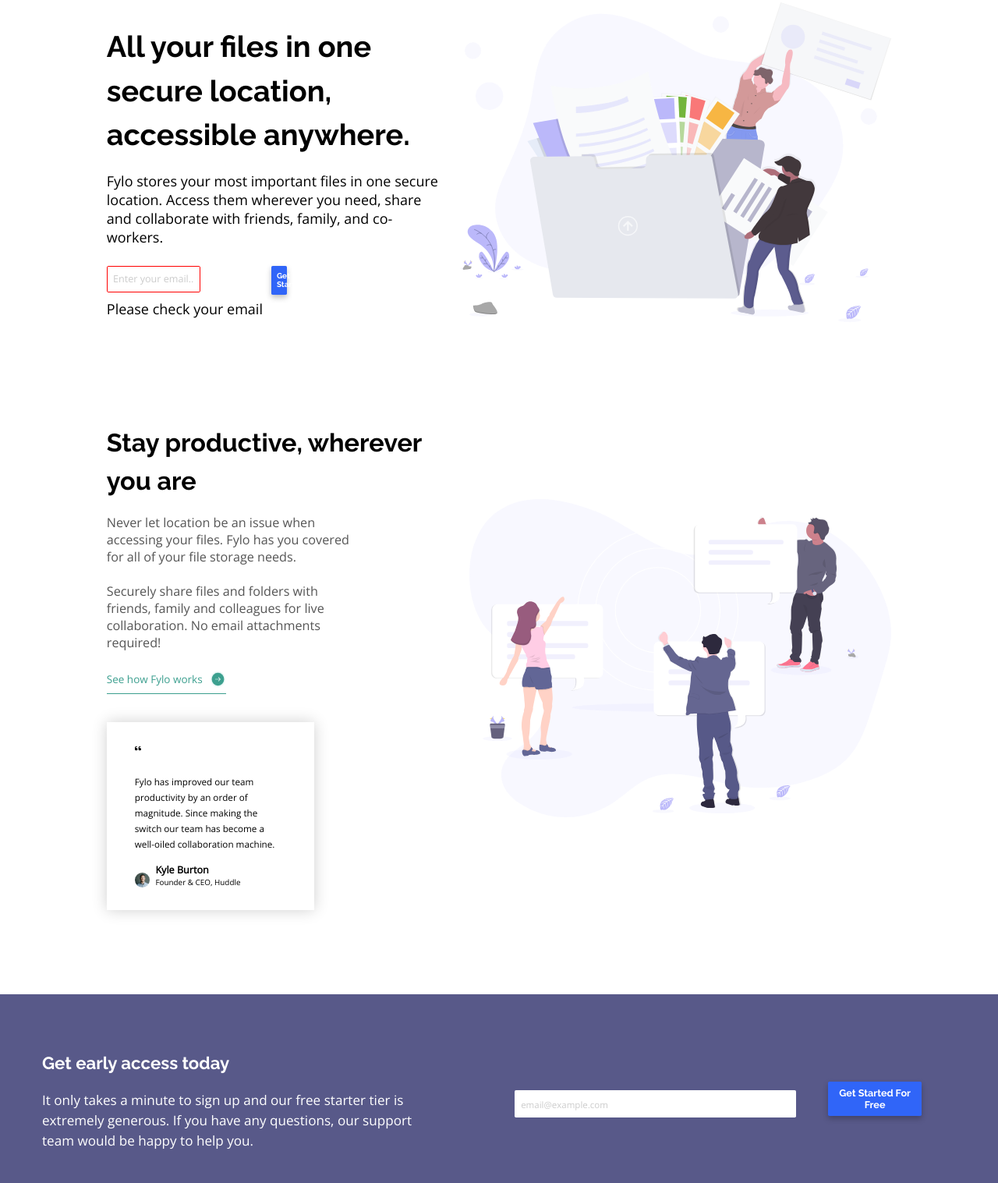
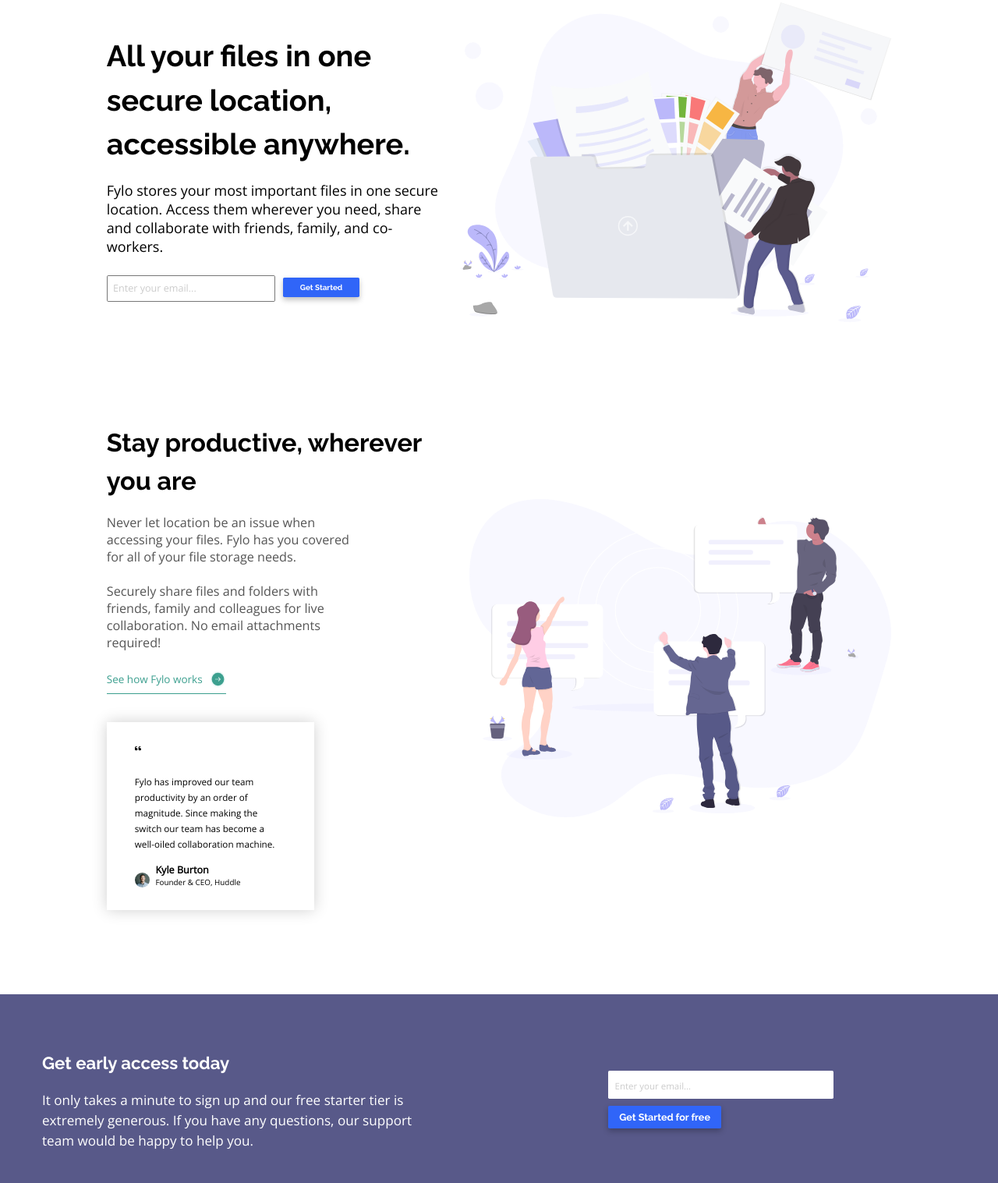
Before and after one commit to JohnnatanV/fylo-landing-page, a plain HTML site: page index.html in a window 1280 px wide. Shown: the part 223-1740 px from the top of the page at 78% size. Drawn offline with nearby package versions, Linux system fonts and the light colour scheme.

Commit message:
Finaly finished the challenge

```diff
--- a/index.html
+++ b/index.html
@@ -49,12 +49,15 @@
               family, and co-workers.
             </p>
             <form action="" class="form__box">
-              <div class="box-input" data-error="Please check your email">
+              <div class="box-input">
                 <input
                   type="email"
                   class="form__box-input"
                   placeholder="Enter your email..."
                 />
+                <div class="error">
+                  <p>Please check your email</p>
+                </div>
               </div>
               <div class="box-btn">
                 <button type="submit" class="form__box-btn">Get Started</button>
@@ -121,15 +124,22 @@
               would be happy to help you.
             </p>
           </div>
-          <form action="" class="form__box" error="Please check your email">
+          <form action="" class="form__box">
+            <div class="box-input">
               <input
                 type="email"
                 class="form__box-input"
-              placeholder="email@example.com"
+                placeholder="Enter your email..."
               />
+              <div class="error">
+                <p>Please check your email</p>
+              </div>
+            </div>
+            <div class="box-btn">
               <button type="submit" class="form__box-btn">
-              Get Started For Free
+                Get Started for free
               </button>
+            </div>
           </form>
         </div>
       </main>
--- a/style.css
+++ b/style.css
@@ -128,11 +128,15 @@
   font-family: var(--Open-sans);
 }
 
+.box-input,
+.box-btn {
+  margin-bottom: 0.5rem;
+}
+
 .form__box-input,
 .form__box-btn {
   width: 100%;
   padding: 0.8rem;
-  margin-bottom: 0.5rem;
   border-radius: 0.1rem;
   outline: none;
   border: 0.1rem solid #777;
@@ -169,13 +173,26 @@
 
 /* Input Error */
 
-.box-input[data-error] .form__box-input {
-  border-color: red;
+.form__box-input:invalid:not(:focus):not(:placeholder-shown) ~ .error {
+  max-height: 10rem;
+  padding: 0.4rem 0;
 }
 
-.box-input[data-error]::after {
-  display: block;
-  content: attr(data-error);
+.error {
+  margin: 0;
+  text-align: left;
+  color: #c73030;
+  max-height: 0;
+  transition: 0.28s;
+  overflow: hidden;
+}
+
+.error p {
+  font-size: 0.7em;
+}
+
+.box-3 .error {
+  color: var(--Light-Gray);
 }
 
 /* Boxes */
@@ -444,9 +461,16 @@
 
   /* Form */
 
+  .box-input,
+  .box-btn {
+    width: 60%;
+    margin-left: auto;
+    margin-right: auto;
+  }
+
   .form__box-input,
   .form__box-btn {
-    width: 60%;
+    width: 100%;
     padding: 0.5rem;
   }
 
@@ -459,6 +483,12 @@
 
   .box-3 {
     margin: 0;
+  }
+
+  /* Error */
+
+  .error p {
+    font-size: 0.85em;
   }
 }
 
@@ -509,7 +539,7 @@
 
   .box-1 .form__box-btn {
     margin-left: 0.6rem;
-    width: 32%;
+    width: 60%;
   }
 
   .box-1 .form__box-input,
@@ -536,11 +566,11 @@
   }
 
   .box-3 .form__box-input {
-    width: 70%;
+    width: 100%;
   }
 
   .box-3 .form__box-btn {
-    width: 35%;
+    width: 55%;
   }
 
   .box-3 .form__box-input,
@@ -617,7 +647,7 @@
 
   .box-1 .form__box-btn {
     font-size: 0.55em;
-    width: 25%;
+    width: 45%;
   }
 
   .box-2 .content__box-info-tittle {
@@ -655,11 +685,11 @@
   }
 
   .box-3 .form__box-input {
-    width: 60%;
+    width: 80%;
   }
 
   .box-3 .form__box-btn {
-    width: 20%;
+    width: 40%;
   }
 
   .box-3 .form__box-input,
@@ -667,4 +697,14 @@
     margin-left: 2rem;
     padding: 0.4rem;
   }
+
+  /* Error */
+
+  .box-3 .error {
+    margin-left: 2rem;
+  }
+
+  .error p {
+    font-size: 0.85em;
+  }
 }
```
Also changed, not shown: screenshots/desktop.png, screenshots/mobile.png, screenshots/tablet.png. Lines whose indentation alone changed are shown as unchanged.
